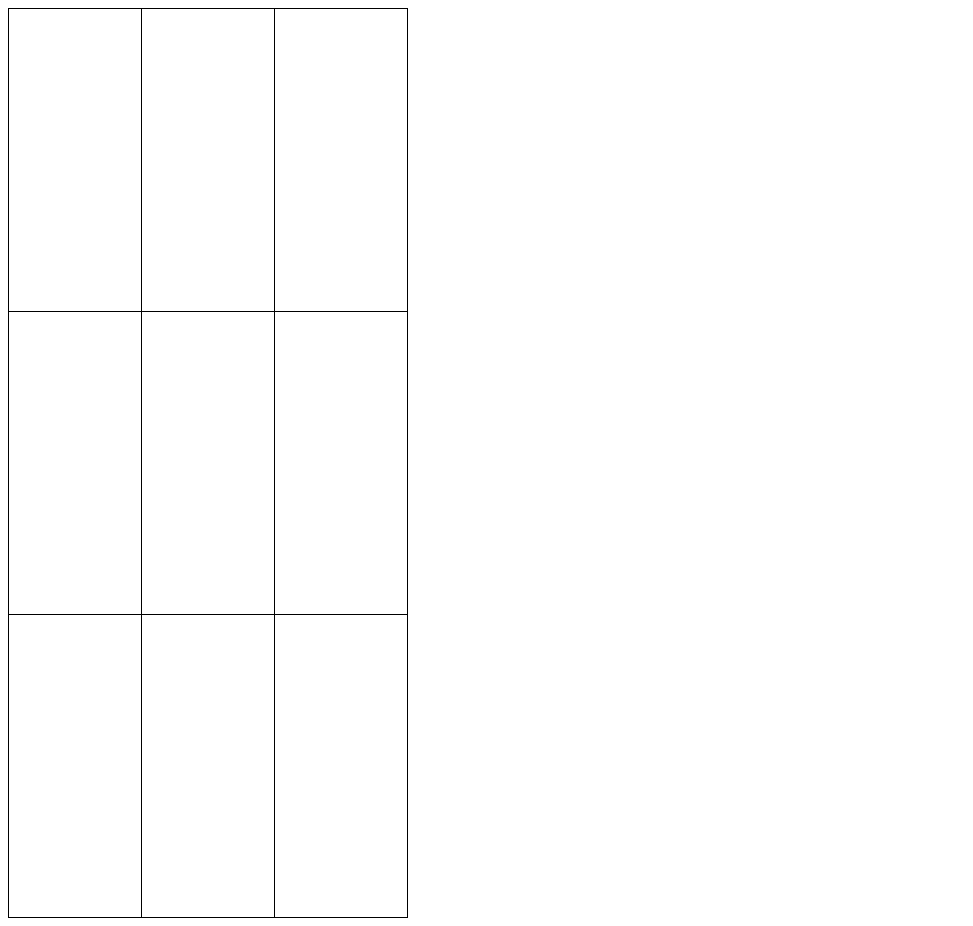
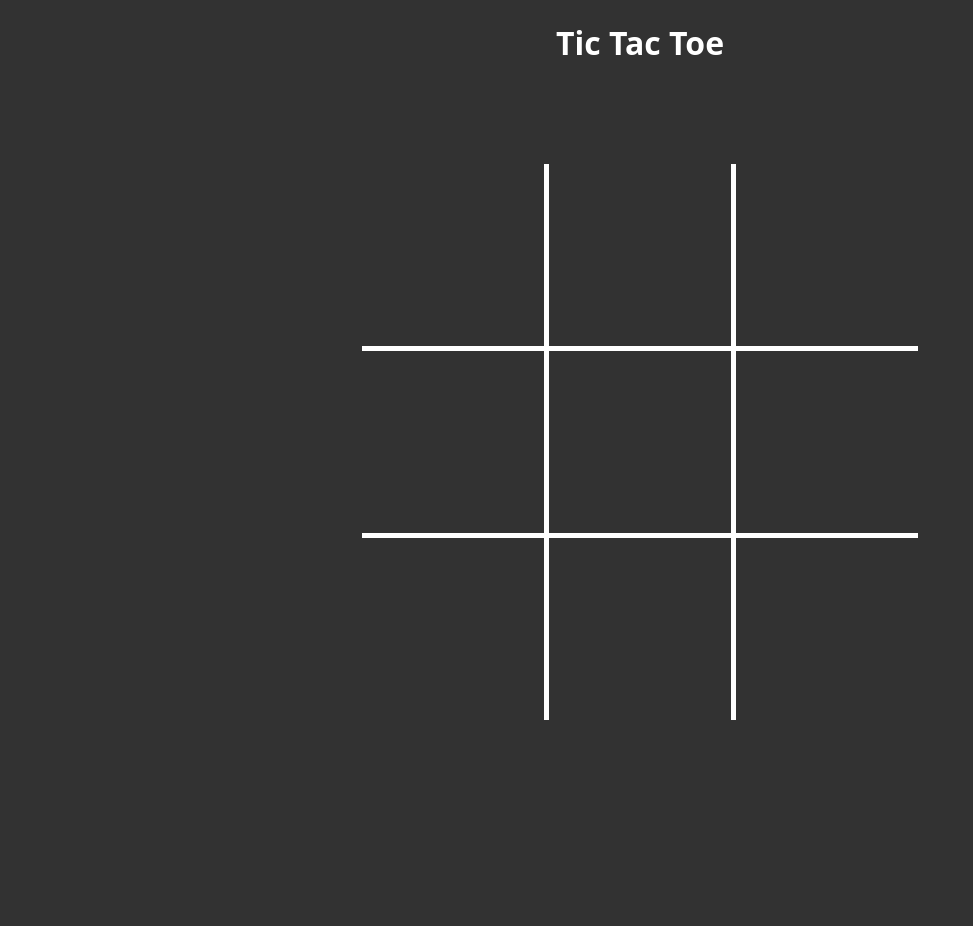
Before and after one commit to DurnaMa/TicTacToe, a plain HTML site: page index.html in a window 1280 px wide. Shown: the whole page, without its empty margins (0-973 px from the left). After the commit the page ends 820 px from the top, so only its background shows below. Drawn offline with Linux system fonts and the light colour scheme.

Commit message:
design der Tabelle

```diff
--- a/index.html
+++ b/index.html
@@ -1,15 +1,17 @@
 <!DOCTYPE html>
 <html lang="en">
     <head>
-    <meta charset="UTF-8">
-    <meta name="viewport" content="width=device-width, initial-scale=1.0">
+        <meta charset="UTF-8" />
+        <meta name="viewport" content="width=device-width, initial-scale=1.0" />
         <title>TicTacToe</title>
-    <link rel="stylesheet" href="style.css">
+        <link rel="stylesheet" href="style.css" />
     </head>
     <body onload="init()">
+        <div>
+            <h1>Tic Tac Toe</h1>
 
             <div id="content"></div>
-
+        </div>
 
         <script src="script.js"></script>
     </body>
--- a/style.css
+++ b/style.css
@@ -1,14 +1,49 @@
-table {
-    border-collapse: collapse;
+body {
+    background-color: #323232;
+    font-family: "Open Sans", sans-serif;
+    margin: 0;
+    color: #fff;
 }
 
-table,
-th,
+h1 {
+    display: flex;
+    justify-content: center;
+    align-items: center;
+}
+
+#content {
+    margin: 100px;
+    display: flex;
+    justify-content: center;
+    align-items: center;
+}
+
 td {
-    border: 1px solid black;
-    width: 400px;
-    height: 300px;
+    width: 150px;
+    height: 150px;
     text-align: center;
     font-size: 36px;
     font-weight: bold;
+    border: 5px solid #fff;
 }
+
+table {
+    border-collapse: collapse;
+    margin: 0 auto;
+}
+table td {
+    padding: 1rem;
+    border: 5px solid #fff;
+}
+table tr:first-child td {
+    border-top: 0;
+}
+table tr td:first-child {
+    border-left: 0;
+}
+table tr:last-child td {
+    border-bottom: 0;
+}
+table tr td:last-child {
+    border-right: 0;
+}
```
Lines whose indentation alone changed are shown as unchanged.
